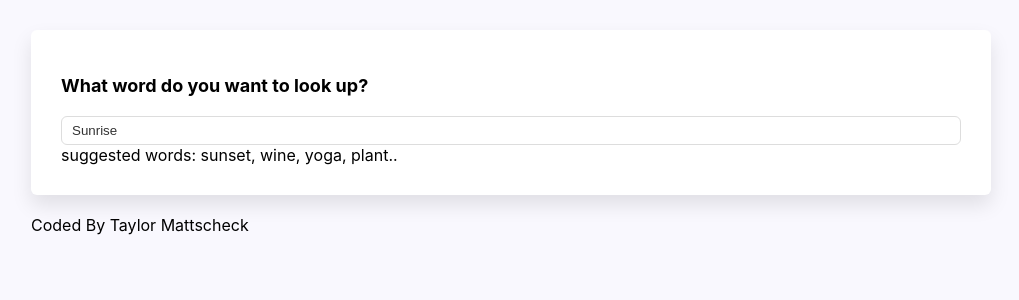
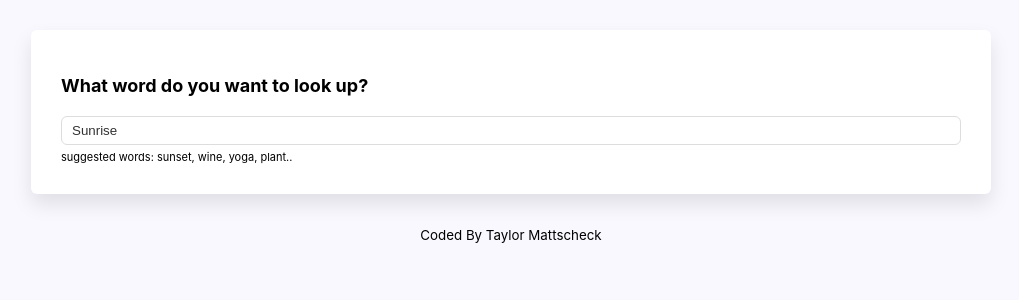
Before and after one commit to taylor-ann/dictionary-react-app, a React (Create React App) app: page / in a window 1280 px wide. Shown: the top 300 px of the page, without its empty margins (129-1148 px from the left). Built offline with nearby package versions, Linux system fonts and the light colour scheme; no server answers.

Commit message:
fixed a few things

```diff
--- a/src/App.js
+++ b/src/App.js
@@ -5,12 +5,13 @@ function App() {
   return (
     <div className="App">
       <div className="container">
-      <header className="App-header">
-      </header>
-      <main>
-        <Dictionary defaultKeyword="Sunrise" />
-      </main>
-      <footer className="text-center">Coded By Taylor Mattscheck</footer>
+        <header className="App-header"></header>
+        <main>
+          <Dictionary defaultKeyword="Sunrise" />
+        </main>
+        <footer className="App-footer">
+          <small>Coded By Taylor Mattscheck</small>
+        </footer>
       </div>
     </div>
   );
--- a/src/Dictionary.css
+++ b/src/Dictionary.css
@@ -19,7 +19,7 @@
     border: 1px solid #ddd;
 }
 
-.Dictionary hint{
+.Dictionary .hint{
     font-size: 11px;
     margin-top: 5px;
 }
```
